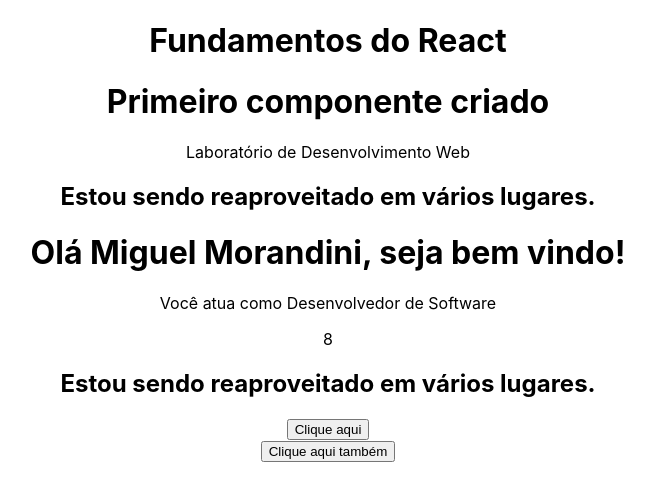
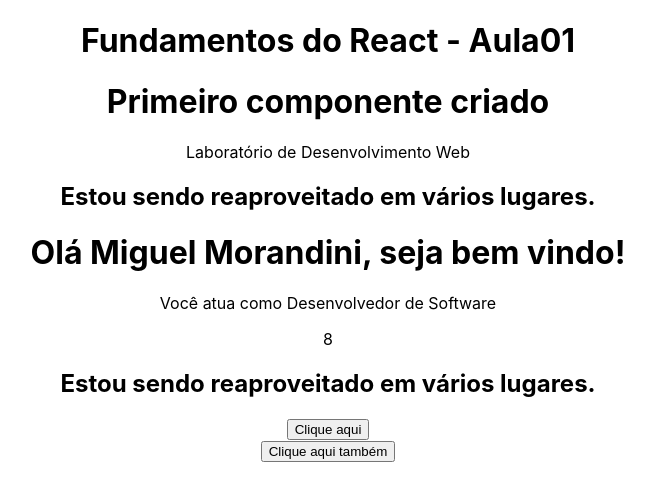
Before and after one commit to miguelmorandini/laboratorio-desenvolvimento-web, a React (Create React App) app: page / in a window 1280 px wide. Shown: the top 500 px of the page, without its empty margins (312-966 px from the left). Built offline with nearby package versions, Linux system fonts and the light colour scheme.

Commit message:
ldw-aula01

```diff
--- a/src/App.js
+++ b/src/App.js
@@ -7,7 +7,7 @@ import Event from "./components/Event";
 function App() {
   return (
     <div className="App">
-      <h1>Fundamentos do React</h1>
+      <h1>Fundamentos do React - Aula01</h1>
 
      <FirstComponent/>
      <TemplateExpression/>
```
